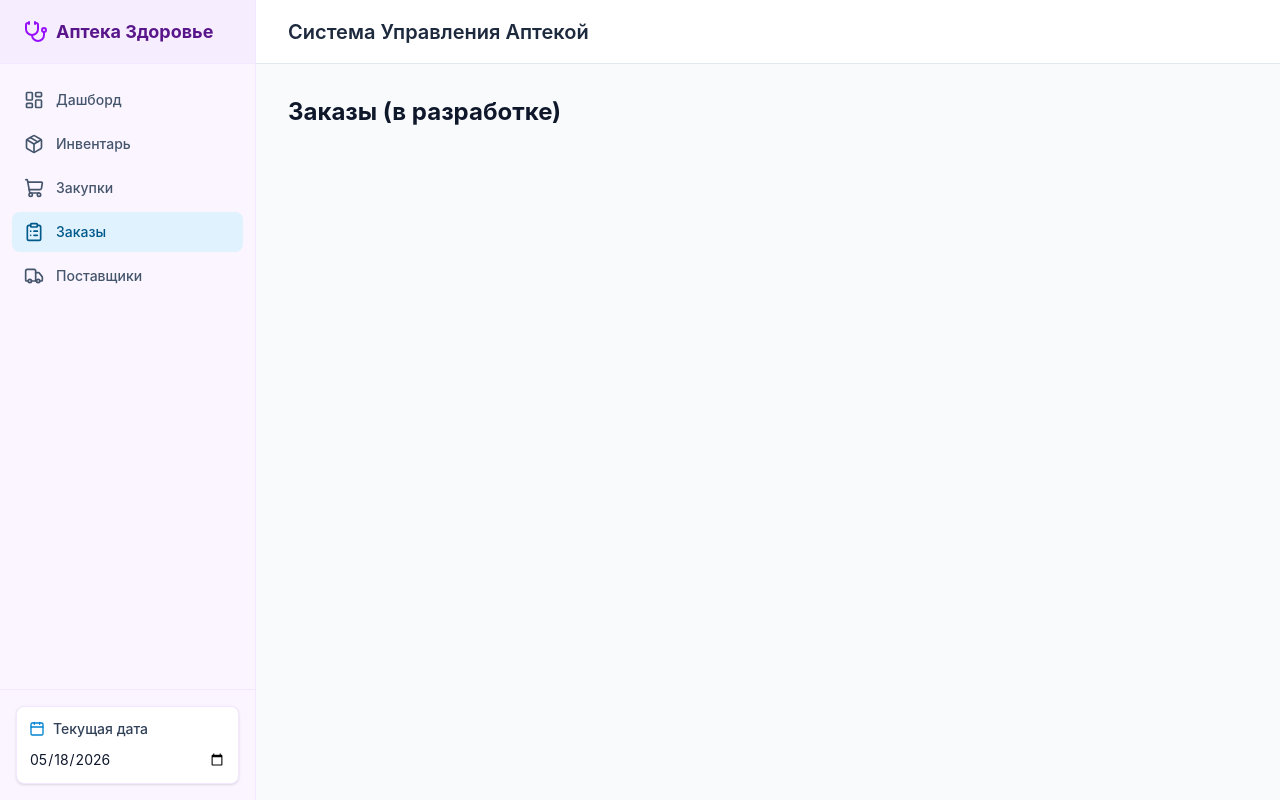
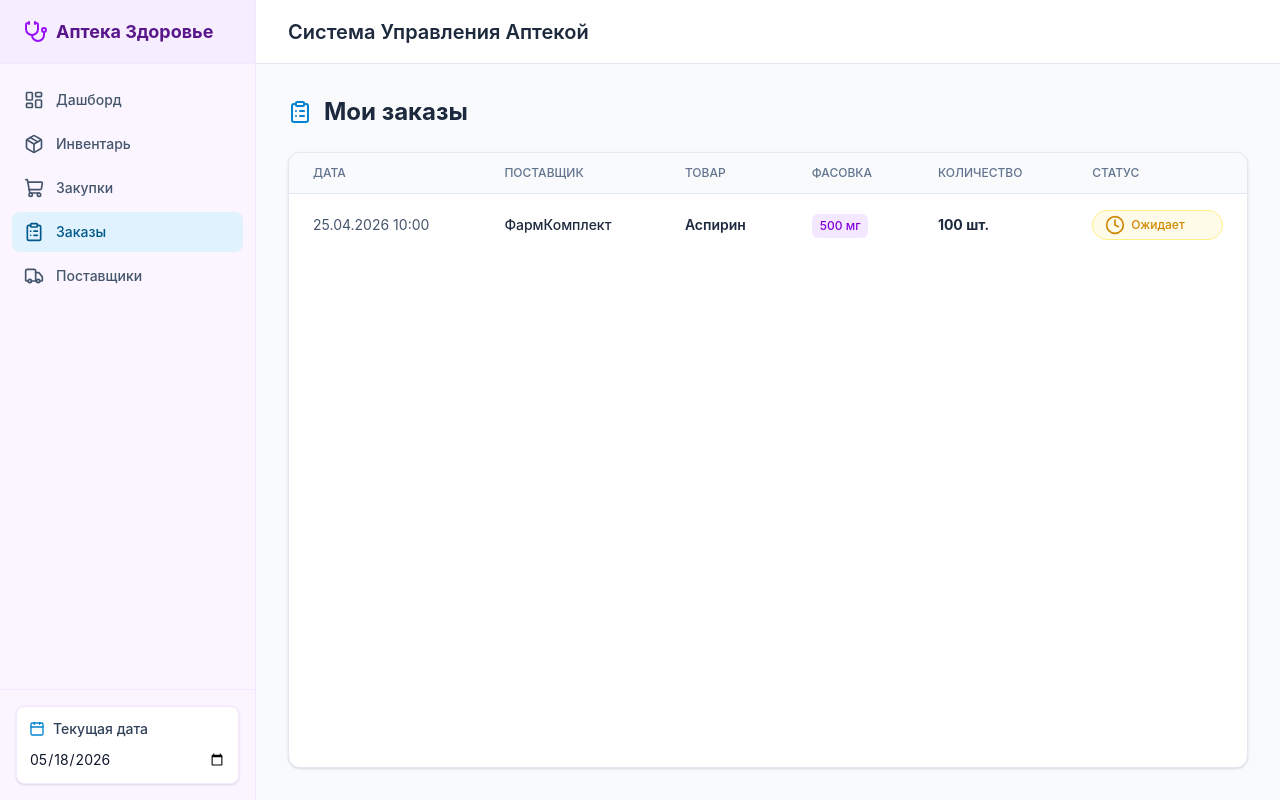
Before and after one commit to ksushpu/PharmaManager, a React app in the folder frontend/: page /orders in a window 1280 px wide. Built offline with nearby package versions, Linux system fonts and the light colour scheme; the HTML template or start-up script is replaced by a standard one.

Commit message:
add orders table with status display for director

```diff
--- a/frontend/src/pages/DirectorOrders.jsx
+++ b/frontend/src/pages/DirectorOrders.jsx
@@ -1,3 +1,106 @@
+import { usePharmacy } from "@/context/PharmacyContext";
+import { ClipboardList, Clock, CheckCircle2, XCircle } from "lucide-react";
+import { format, parseISO } from "date-fns";
+
 export function DirectorOrders() {
-  return <h2 className="text-2xl font-bold">Заказы (в разработке)</h2>;
+  const { orders, suppliers } = usePharmacy();
+
+  const getStatusColor = (status) => {
+    switch (status) {
+      case "confirmed": return "text-green-600 bg-green-50 border-green-200";
+      case "rejected": return "text-red-600 bg-red-50 border-red-200";
+      default: return "text-yellow-600 bg-yellow-50 border-yellow-200";
+    }
+  };
+
+  const getStatusIcon = (status) => {
+    switch (status) {
+      case "confirmed": return <CheckCircle2 className="w-5 h-5 mr-1.5" />;
+      case "rejected": return <XCircle className="w-5 h-5 mr-1.5" />;
+      default: return <Clock className="w-5 h-5 mr-1.5" />;
+    }
+  };
+
+  const getStatusText = (status) => {
+    switch (status) {
+      case "confirmed": return "Подтвержден";
+      case "rejected": return "Отклонен";
+      default: return "Ожидает";
+    }
+  };
+
+  const getSupplierName = (id) => {
+    const s = suppliers.find(s => s.id === id);
+    return s ? s.name : "Неизвестный поставщик";
+  };
+
+  return (
+    <div className="space-y-6 h-full flex flex-col">
+      <h2 className="text-2xl font-bold text-slate-800 flex items-center">
+        <ClipboardList className="w-6 h-6 mr-3 text-sky-600" />
+        Мои заказы
+      </h2>
+
+      <div className="bg-white rounded-xl shadow-sm border border-slate-200 flex-1 flex flex-col overflow-hidden">
+        <div className="overflow-x-auto flex-1">
+          <table className="min-w-full divide-y divide-slate-200">
+            <thead className="bg-slate-50 sticky top-0 z-10">
+              <tr>
+                <th className="px-6 py-3 text-left text-xs font-medium text-slate-500 uppercase">Дата</th>
+                <th className="px-6 py-3 text-left text-xs font-medium text-slate-500 uppercase">Поставщик</th>
+                <th className="px-6 py-3 text-left text-xs font-medium text-slate-500 uppercase">Товар</th>
+                <th className="px-6 py-3 text-left text-xs font-medium text-slate-500 uppercase">Фасовка</th>
+                <th className="px-6 py-3 text-left text-xs font-medium text-slate-500 uppercase">Количество</th>
+                <th className="px-6 py-3 text-left text-xs font-medium text-slate-500 uppercase">Статус</th>
+              </tr>
+            </thead>
+            <tbody className="bg-white divide-y divide-slate-200">
+              {orders.length === 0 ? (
+                <tr>
+                  <td colSpan={6} className="px-6 py-12 text-center text-slate-500">
+                    У вас пока нет заказов.
+                  </td>
+                </tr>
+              ) : (
+                orders.map((order) => (
+                  <tr key={order.id} className="hover:bg-slate-50">
+                    <td className="px-6 py-4 whitespace-nowrap text-sm text-slate-600">
+                      {format(parseISO(order.createdAt), "dd.MM.yyyy HH:mm")}
+                    </td>
+                    <td className="px-6 py-4 whitespace-nowrap text-sm font-medium text-slate-800">
+                      {getSupplierName(order.supplierId)}
+                    </td>
+                    <td className="px-6 py-4 whitespace-nowrap text-sm font-semibold text-slate-800">
+                      {order.productName}
+                    </td>
+                    <td className="px-6 py-4 whitespace-nowrap">
+                      <span className="inline-flex items-center rounded-md bg-purple-100 px-2 py-1 text-xs font-medium text-purple-700">
+                        {order.dosage}
+                      </span>
+                    </td>
+                    <td className="px-6 py-4 whitespace-nowrap text-sm font-bold text-slate-800">
+                      {order.quantity} шт.
+                    </td>
+                    <td className="px-6 py-4 whitespace-nowrap">
+                      <div className="flex flex-col">
+                        <span className={`inline-flex items-center px-3 py-1 rounded-full text-xs font-medium border ${getStatusColor(order.status)}`}>
+                          {getStatusIcon(order.status)}
+                          {getStatusText(order.status)}
+                        </span>
+                        {order.status === "rejected" && order.rejectionReason && (
+                          <span className="text-xs text-red-500 mt-1 max-w-[200px] truncate" title={order.rejectionReason}>
+                            Причина: {order.rejectionReason}
+                          </span>
+                        )}
+                      </div>
+                    </td>
+                  </tr>
+                ))
+              )}
+            </tbody>
+          </table>
+        </div>
+      </div>
+    </div>
+  );
 }
```
